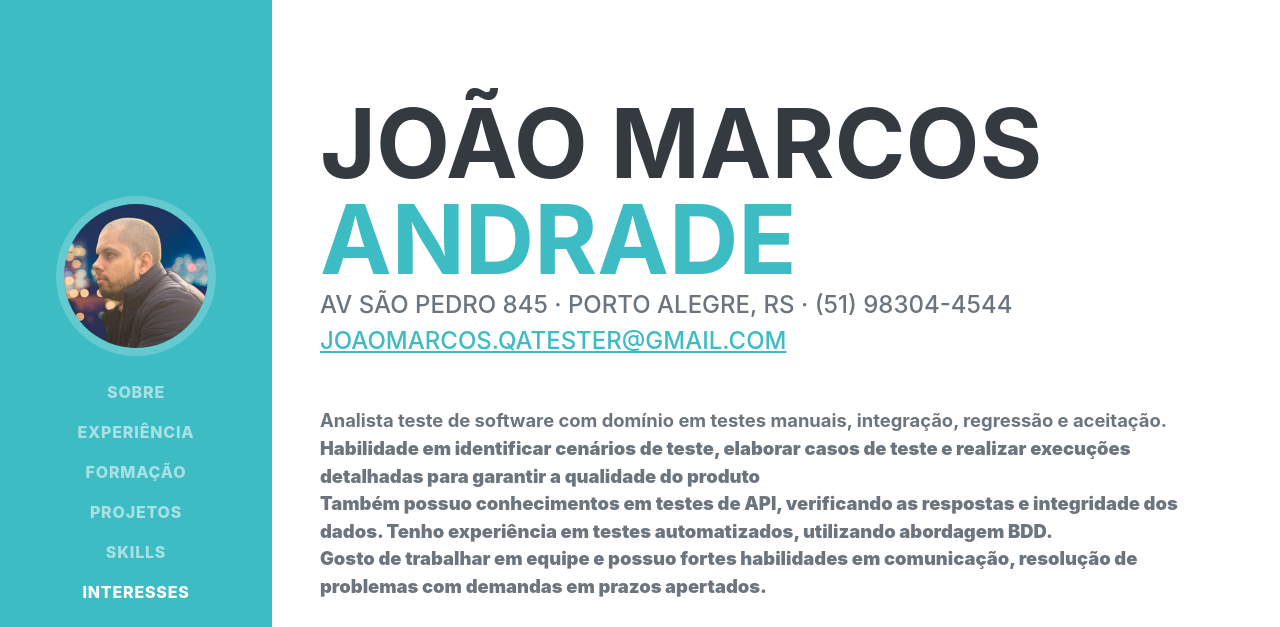
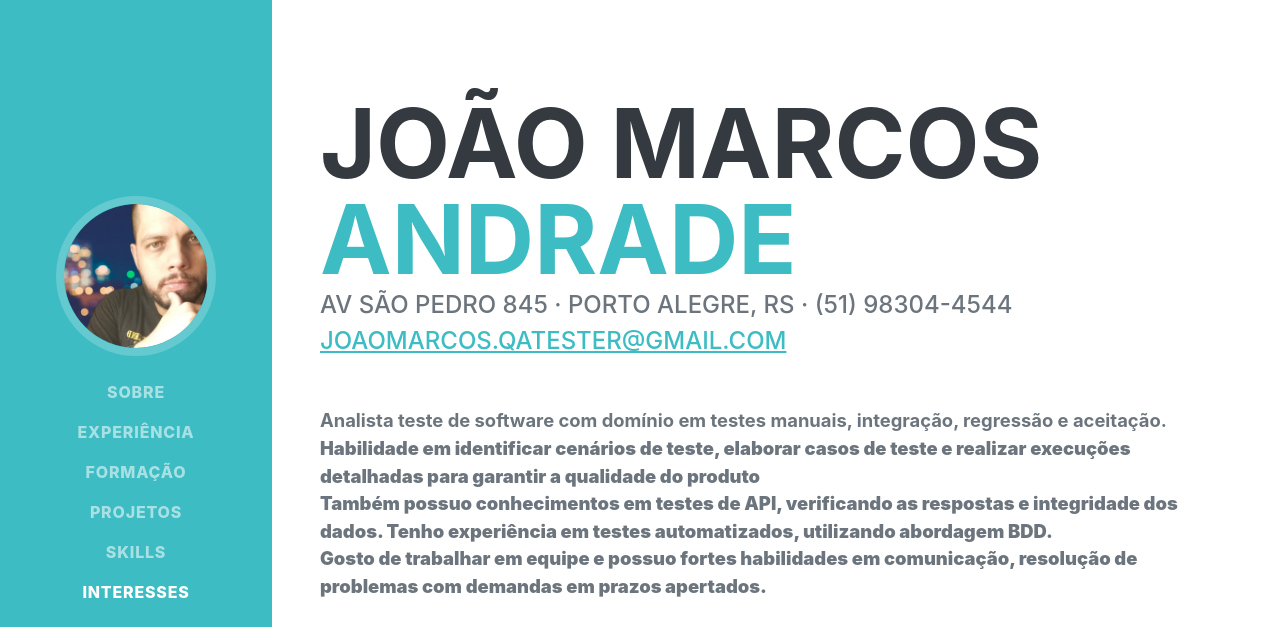
Before and after one commit to Joaomarcos1985/Projeto_2, a plain HTML site: page index.html in a window 1280 px wide. Shown: the top 627 px of the page. Drawn offline with nearby package versions, Linux system fonts and the light colour scheme; a web font is replaced by a local one.

Commit message:
insercao da foto do perfil

```diff
--- a/index.html
+++ b/index.html
@@ -38,7 +38,7 @@
         <nav class="navbar navbar-expand-lg navbar-dark bg-primary fixed-top" id="sideNav">
             <a class="navbar-brand js-scroll-trigger" href="#page-top">
                 <span class="d-block d-lg-none">João Marcos</span>
-                <span class="d-none d-lg-block"><img class="img-fluid img-profile rounded-circle mx-auto mb-2" src="assets/img/joao.png" alt="..." /></span>
+                <span class="d-none d-lg-block"><img class="img-fluid img-profile rounded-circle mx-auto mb-2" src="assets/img/jm1.png" alt="..." /></span>
             </a>
             <button class="navbar-toggler" type="button" data-bs-toggle="collapse" data-bs-target="#navbarResponsive" aria-controls="navbarResponsive" aria-expanded="false" aria-label="Toggle navigation"><span class="navbar-toggler-icon"></span></button>
             <div class="collapse navbar-collapse" id="navbarResponsive">
```
Also changed, not shown: assets/img/jm.png (added), assets/img/jm1.png (added), 3 other files.
